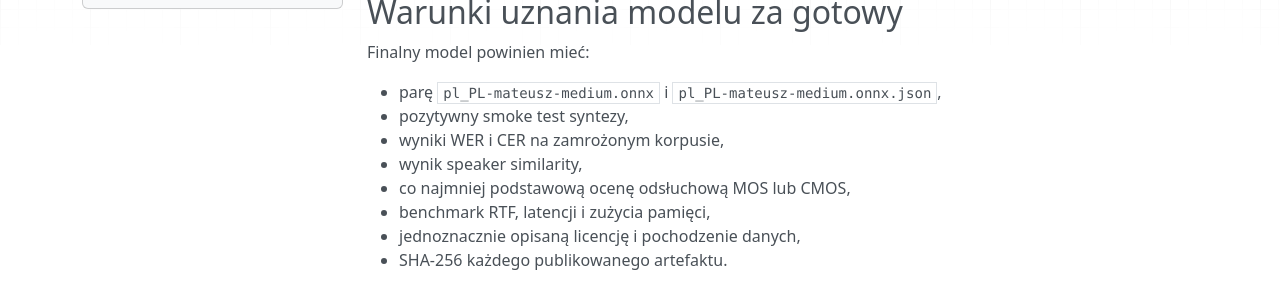
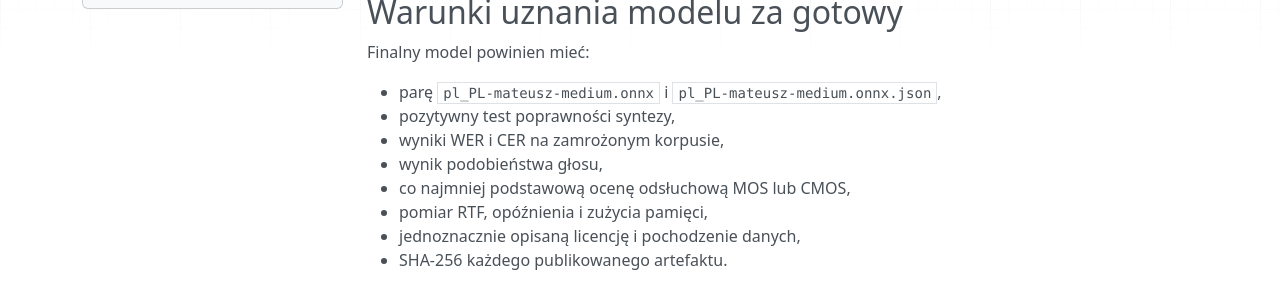
Before and after one commit to MatPomGit/piper-mat, an MkDocs documentation site: the page built from docs/MODEL.md, in a window 1280 px wide. Shown: the part 261-549 px from the top of the page. Built offline with MkDocs 1.6.1, drawn with Linux system fonts in a browser that asks for light colours; nearby versions of some CDN libraries.

Commit message:
Spolszcz dokumentację modelu

```diff
--- a/docs/MODEL.md
+++ b/docs/MODEL.md
@@ -7,11 +7,11 @@ Kanoniczna karta modelu znajduje się w `models/pl_PL-mateusz-medium/MODEL_CARD.
 Finalny model powinien mieć:
 
 - parę `pl_PL-mateusz-medium.onnx` i `pl_PL-mateusz-medium.onnx.json`,
-- pozytywny smoke test syntezy,
+- pozytywny test poprawności syntezy,
 - wyniki WER i CER na zamrożonym korpusie,
-- wynik speaker similarity,
+- wynik podobieństwa głosu,
 - co najmniej podstawową ocenę odsłuchową MOS lub CMOS,
-- benchmark RTF, latencji i zużycia pamięci,
+- pomiar RTF, opóźnienia i zużycia pamięci,
 - jednoznacznie opisaną licencję i pochodzenie danych,
 - SHA-256 każdego publikowanego artefaktu.
 
```
